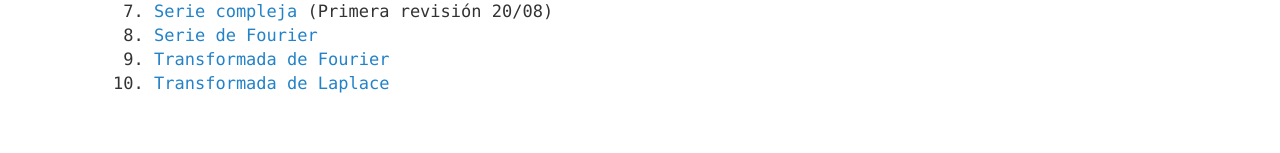
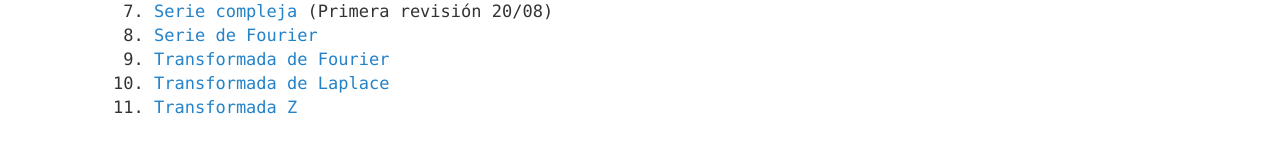
Before and after one commit to 1nv1/UTN-FRN-ASS, a Jekyll site: the page built from _posts/2021-03-10-TPs2021.markdown, in a window 1280 px wide. Shown: the part 355-508 px from the top of the page. Built offline with Jekyll 4.4.1, drawn with Linux system fonts in a browser that asks for light colours; comment, search, counter and statistics services are not loaded.

Commit message:
Added TP11 (TZ)

```diff
--- a/_posts/2021-03-10-TPs2021.markdown
+++ b/_posts/2021-03-10-TPs2021.markdown
@@ -19,3 +19,4 @@ Listado para descargar
 8. <a href="https://cloud.degoo.com/share/gQrzFfBxxh7pE8x_Pj4uVQ" target="_blank">Serie de Fourier</a>
 9. <a href="https://cloud.degoo.com/share/KXwpkLTLfcYsSab664JUJA" target="_blank">Transformada de Fourier</a>
 10. <a href="https://cloud.degoo.com/share/OncM81zI0OygLOT-dc6Ocw" target="_blank">Transformada de Laplace</a>
+11. <a href="https://cloud.degoo.com/share/LQQPiKsZIdZXTNDIjbLAtw" target="_blank">Transformada Z</a>
```
